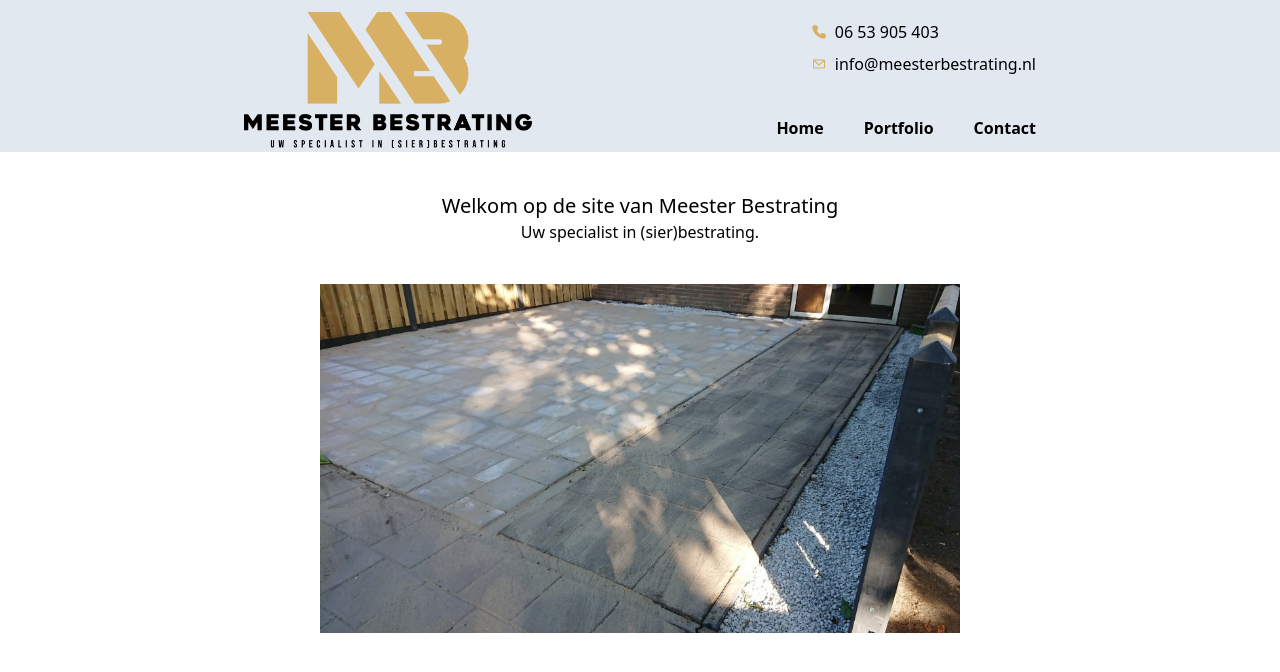
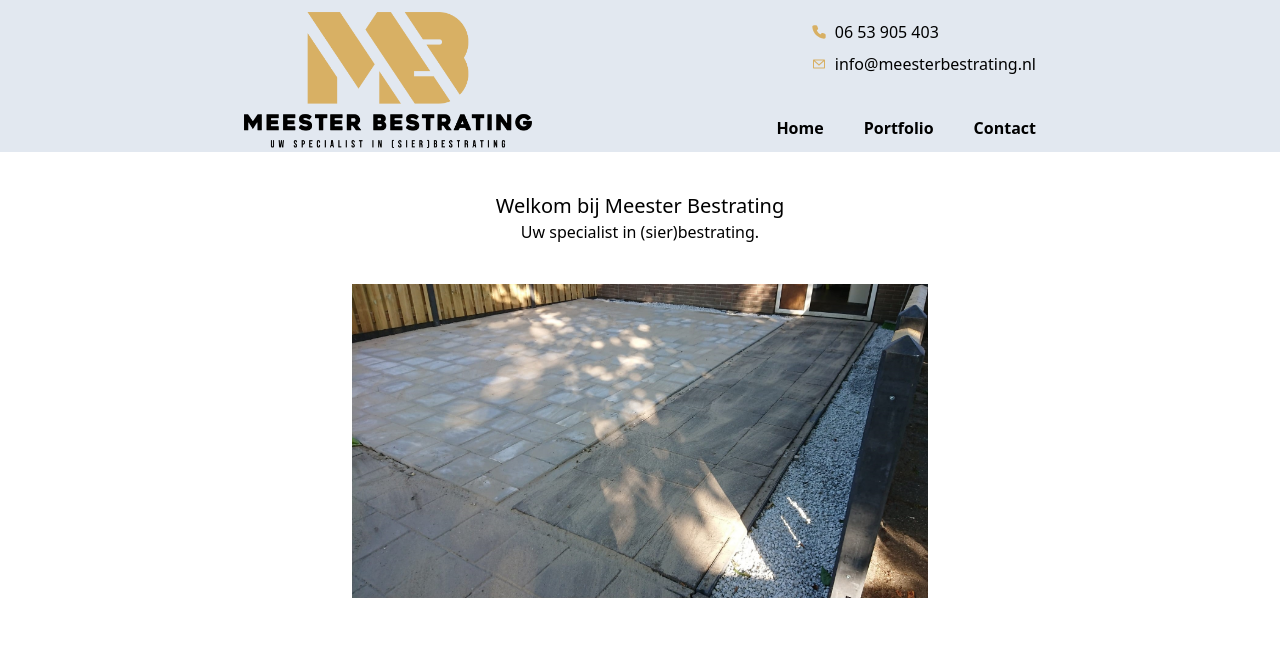
Before and after one commit to LokanHarmanny/meester-bestrating, a React (Vite) app: page / in a window 1280 px wide. Shown: the top 672 px of the page. Built offline with nearby package versions, Linux system fonts and the light colour scheme.

Commit message:
Fix frontpage overflow

```diff
--- a/src/pages/App.tsx
+++ b/src/pages/App.tsx
@@ -3,7 +3,7 @@ import Header from "../ui/Header";
 
 export default function App() {
   return (
-    <div className="flex flex-col relative">
+    <div className="flex flex-col relative overflow-hidden">
       <div className="bg-slate-200 w-screen h-[4.7rem] md:h-[9.5rem] absolute -z-1 "></div>
       <Header />
       <main className="flex flex-col align-middle text-center mt-10 mx-auto">
--- a/src/pages/Home.tsx
+++ b/src/pages/Home.tsx
@@ -1,11 +1,11 @@
 export default function Home() {
   return (
     <>
-      <h1 className="text-xl">Welkom op de site van Meester Bestrating</h1>
+      <h1 className="text-xl">Welkom bij Meester Bestrating</h1>
       <h5>Uw specialist in (sier)bestrating.</h5>
       <img
         src={`./${import.meta.env.PROD ? "" : "public/"}images/portfolio/project-8.jpeg`}
-        className="max-w-[50vw] mt-10"
+        className="max-w-[45vw] mt-10"
       ></img>
     </>
   );
```
